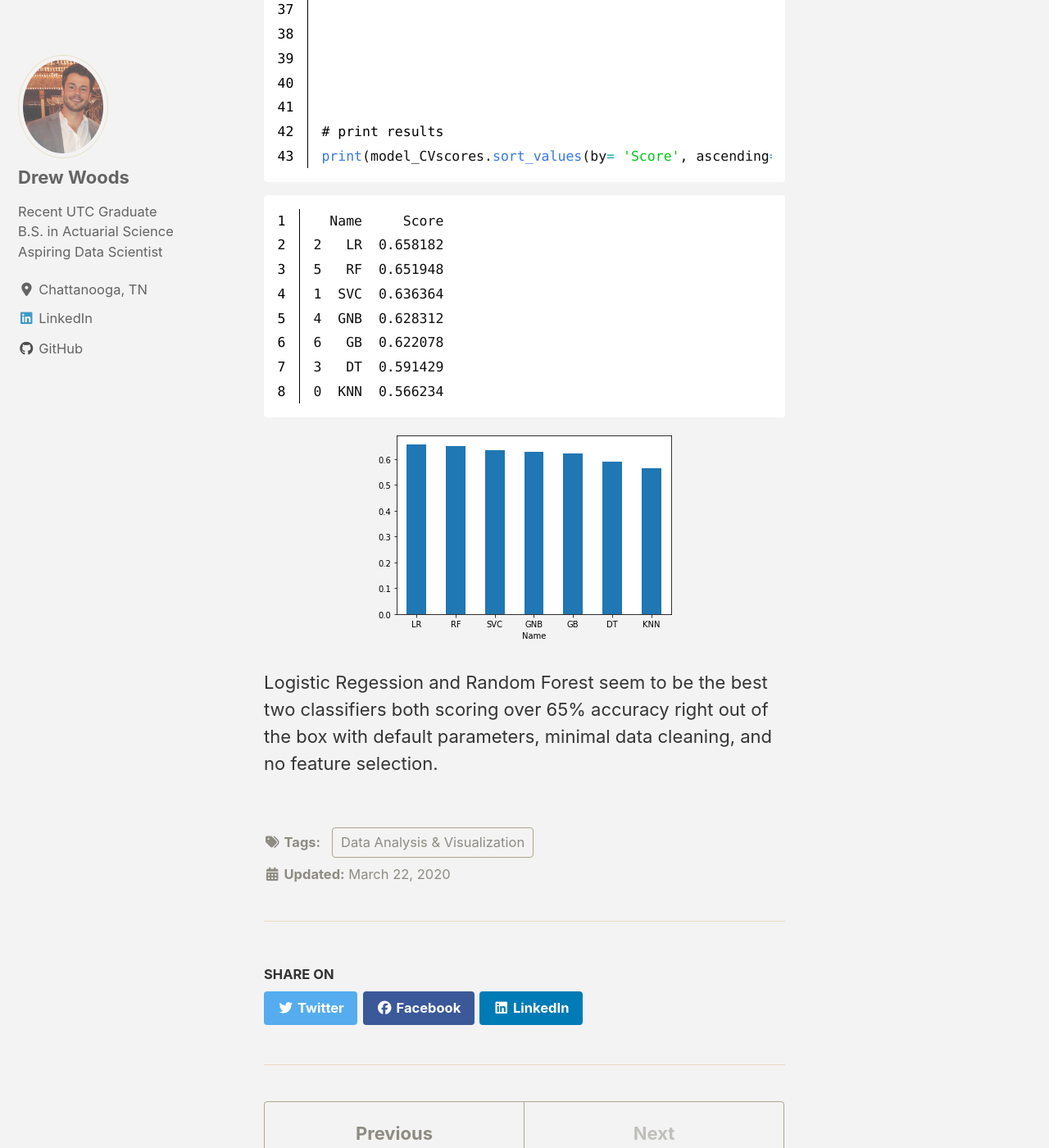
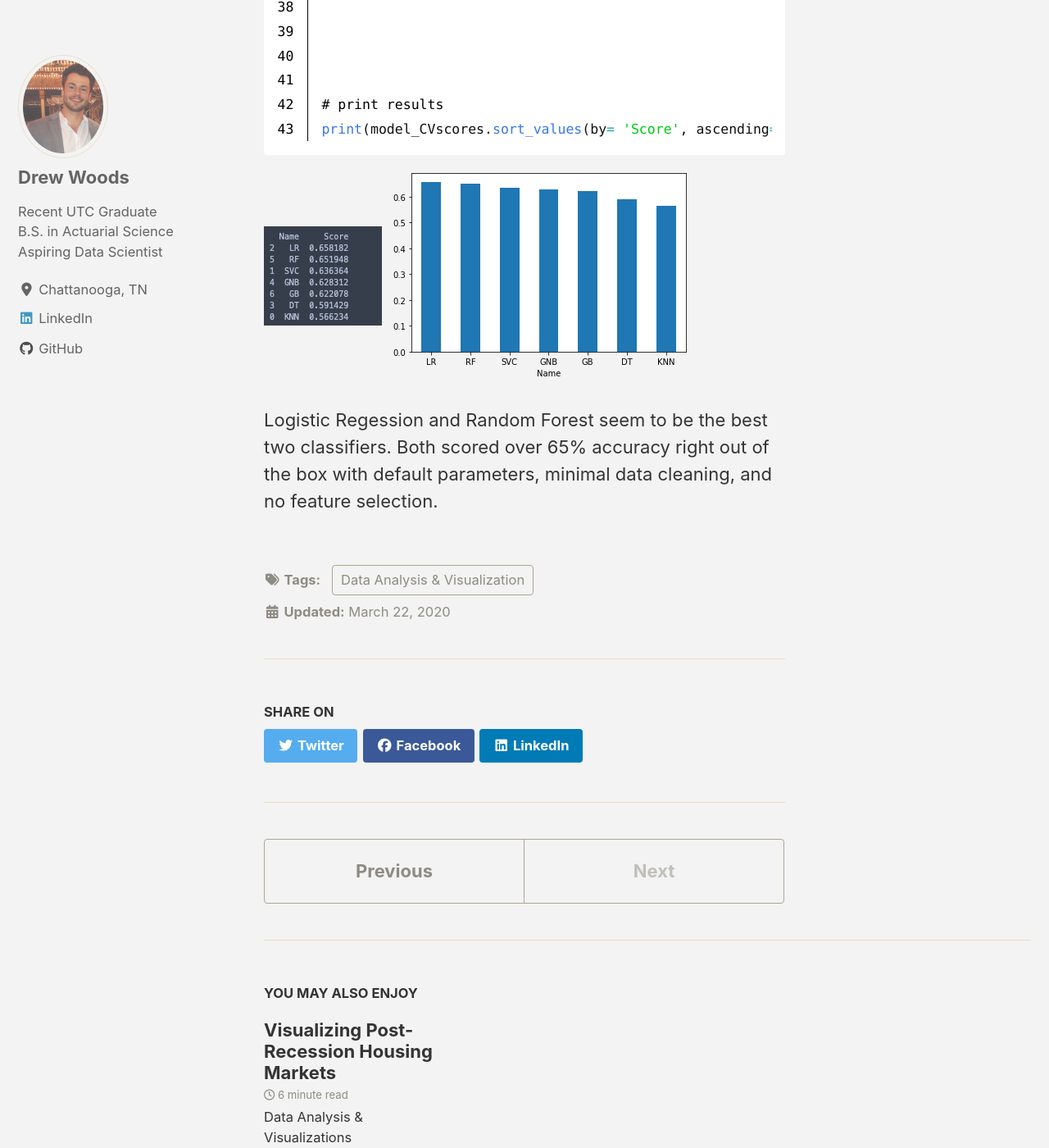
Before and after one commit to backdoordata/backdoordata.github.io, a Jekyll site: the page built from _posts/2020-03-22-Math_Students_ML.md, in a window 1280 px wide and 1400 px high, scrolled down 21513 px. Shown: the whole window at 82% size. Built offline with Jekyll 4.4.1, drawn with Linux system fonts in a browser that asks for light colours; cached includes are drawn as plain includes; nearby versions of some CDN libraries; some of the changed text lies outside the part shown.

Commit message:
ML Proj1

````diff
--- a/_posts/2020-03-22-Math_Students_ML.md
+++ b/_posts/2020-03-22-Math_Students_ML.md
@@ -273,9 +273,7 @@ sns.catplot(x = 'age', data= stud, hue= 'target', kind= 'count', hue_order= [1,
 
 ![](/images/math_ML_imgs/age_counts.png)
 
-<p align="center">
-  <img src="/images/math_ML_imgs/output_28_1.png">
-</p>
+![](/images/math_ML_imgs/output_28_1.png)
 
 I am inclined to keep the samples whose age is >=20 since there is a definite correlation between the students' age and pass rate. Yet it would be far-fetched to consider samples of sizes three, one, and one as accuracte representations of *any* populations.
 
@@ -434,19 +432,8 @@ model_CVscores.sort_values(by= 'Score', ascending= False).plot(kind='bar',
 print(model_CVscores.sort_values(by= 'Score', ascending= False))
 ```
 
-      Name     Score
-    2   LR  0.658182
-    5   RF  0.651948
-    1  SVC  0.636364
-    4  GNB  0.628312
-    6   GB  0.622078
-    3   DT  0.591429
-    0  KNN  0.566234
+![](/images/math_ML_imgs/model_scores.png)
+![](/images/math_ML_imgs/output_43_1.png)
 
 
-<p align="center">
-  <img src="/images/math_ML_imgs/output_43_1.png">
-</p>
-
-
-Logistic Regession and Random Forest seem to be the best two classifiers both scoring over 65% accuracy right out of the box with default parameters, minimal data cleaning, and no feature selection.
+Logistic Regession and Random Forest seem to be the best two classifiers. Both scored over 65% accuracy right out of the box with default parameters, minimal data cleaning, and no feature selection.
````
Also changed, not shown: other parts of _posts/2020-03-22-Math_Students_ML.md (+1 -1 lines).
